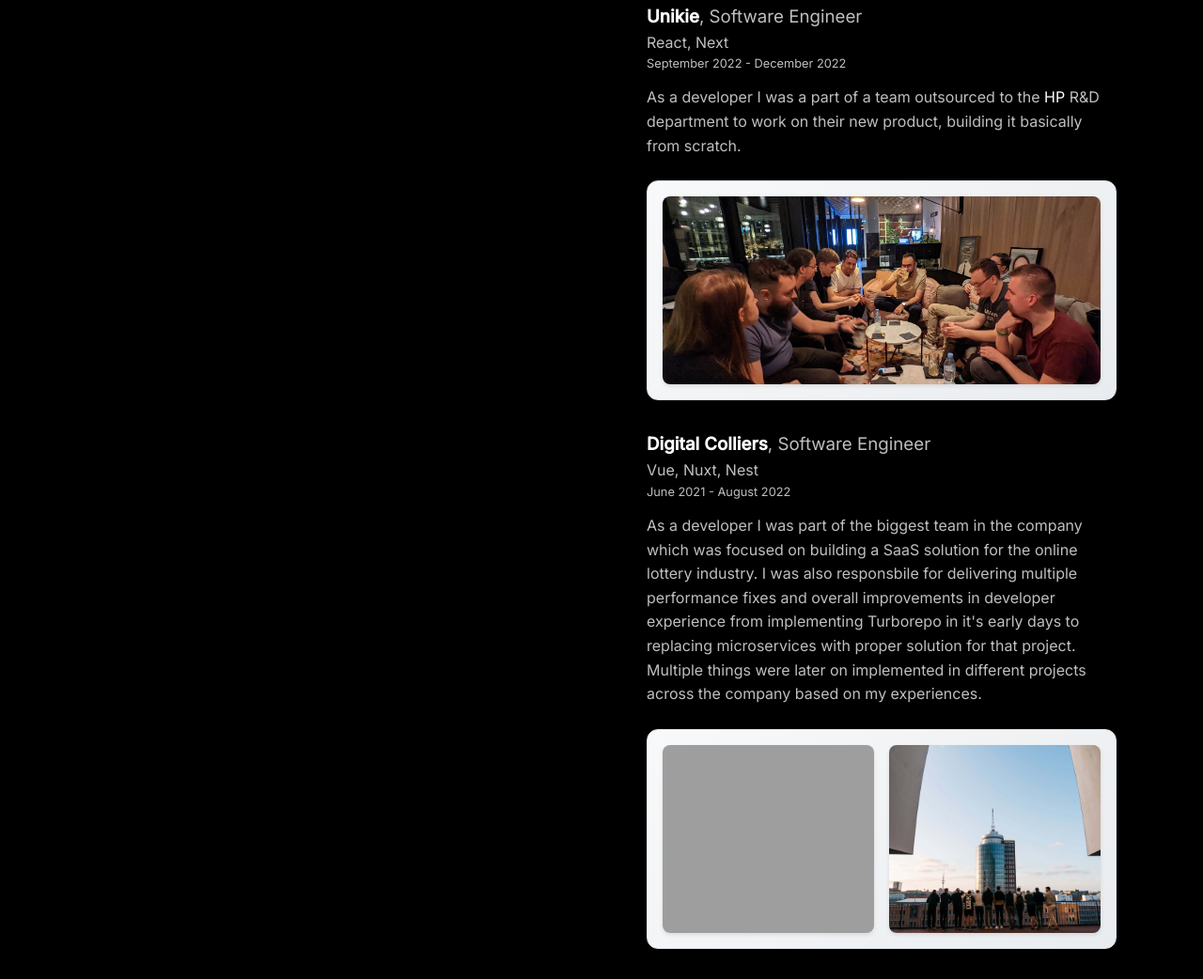
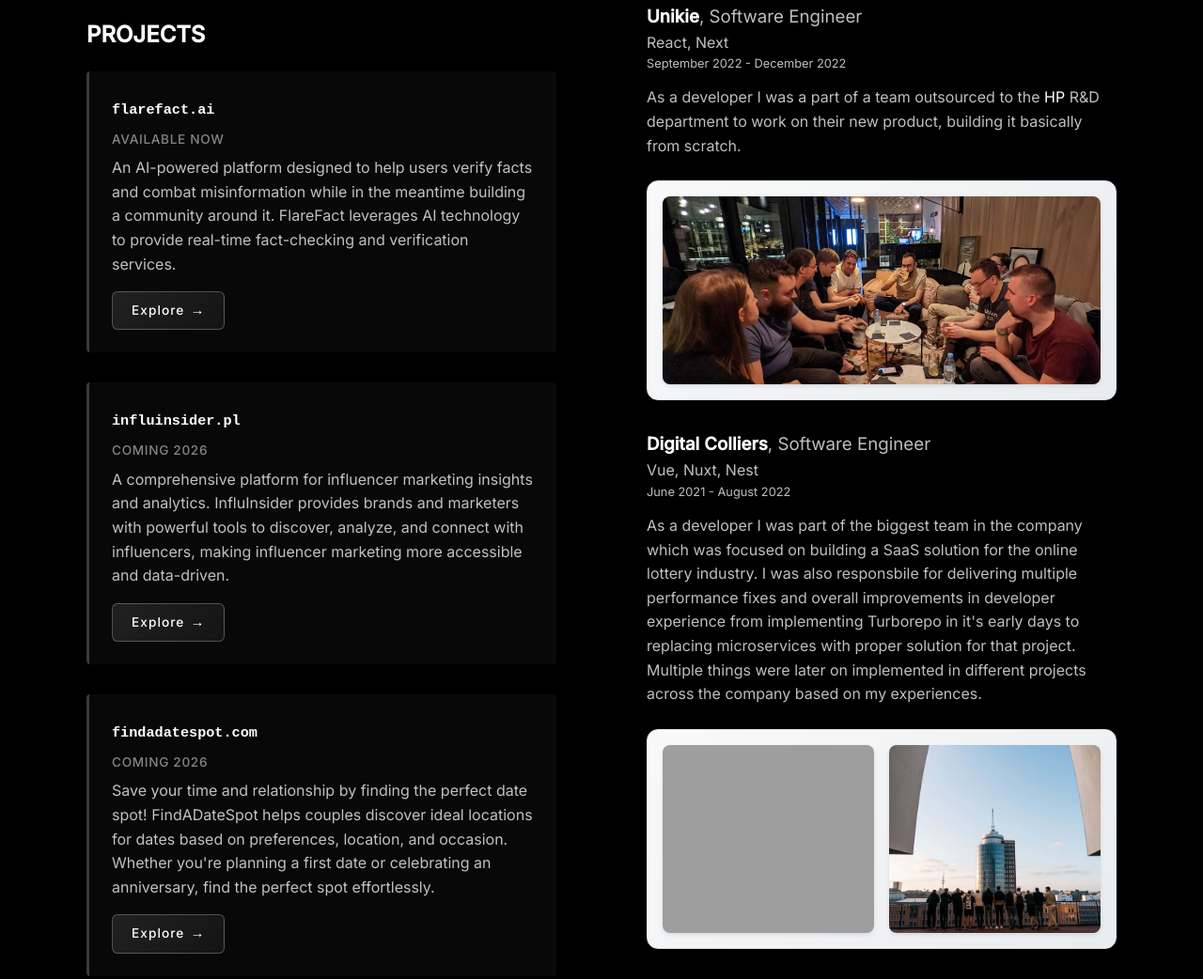
Before and after one commit to SerekKiri/kiri.dev, an Astro site in the folder astro/: page / in a window 1280 px wide. Shown: the part 1964-3006 px from the top of the page at 94% size. Built offline with nearby package versions, Linux system fonts and the light colour scheme; Astro itself is replaced by a stand-in of ours; grey boxes are pictures that could not be loaded.

Commit message:
Add Projects component to showcase project details and integrate into Skills component

```diff
--- /dev/null
+++ b/astro/src/components/Projects.astro
@@ -0,0 +1,204 @@
+---
+
+---
+
+<div class="projects">
+  <h2>PROJECTS</h2>
+
+  <section class="project-item">
+    <h3>
+      <a href="https://flarefact.ai/" target="_blank"><b>flarefact.ai</b></a>
+    </h3>
+    <p class="project-status">Available Now</p>
+    <p>
+      An AI-powered platform designed to help users verify facts and combat
+      misinformation while in the meantime building a community around it.
+      FlareFact leverages AI technology to provide real-time fact-checking and
+      verification services.
+    </p>
+    <a href="https://flarefact.ai/" target="_blank" class="visit-btn"
+      >Explore <span class="arrow">→</span></a
+    >
+  </section>
+
+  <section class="project-item">
+    <h3>
+      <a href="https://influinsider.pl/" target="_blank"
+        ><b>influinsider.pl</b></a
+      >
+    </h3>
+    <p class="project-status">Coming 2026</p>
+    <p>
+      A comprehensive platform for influencer marketing insights and analytics.
+      InfluInsider provides brands and marketers with powerful tools to
+      discover, analyze, and connect with influencers, making influencer
+      marketing more accessible and data-driven.
+    </p>
+    <a href="https://influinsider.pl/" target="_blank" class="visit-btn"
+      >Explore <span class="arrow">→</span></a
+    >
+  </section>
+
+  <section class="project-item">
+    <h3>
+      <a href="https://www.findadatespot.com/" target="_blank"
+        ><b>findadatespot.com</b></a
+      >
+    </h3>
+    <p class="project-status">Coming 2026</p>
+    <p>
+      Save your time and relationship by finding the perfect date spot!
+      FindADateSpot helps couples discover ideal locations for dates based on
+      preferences, location, and occasion. Whether you're planning a first date
+      or celebrating an anniversary, find the perfect spot effortlessly.
+    </p>
+    <a href="https://www.findadatespot.com/" target="_blank" class="visit-btn"
+      >Explore <span class="arrow">→</span></a
+    >
+  </section>
+</div>
+
+<style>
+  .projects {
+    margin: 48px 0 0 0;
+    width: 100%;
+  }
+
+  h2 {
+    margin-top: 0;
+  }
+
+  h3 {
+    margin: 0;
+  }
+
+  .project-item {
+    margin-bottom: 32px;
+    width: 100%;
+    padding: 24px;
+    background: rgba(255, 255, 255, 0.03);
+    border-left: 3px solid rgba(255, 255, 255, 0.2);
+    border-radius: 4px;
+    transition: all 0.3s ease;
+  }
+
+  .project-item:hover {
+    background: rgba(255, 255, 255, 0.05);
+    border-left-color: rgba(255, 255, 255, 0.4);
+    transform: translateX(4px);
+  }
+
+  .project-item h3 {
+    margin-bottom: 8px;
+  }
+
+  .project-item h3 a {
+    color: white;
+    text-decoration: none;
+    transition: opacity 0.2s ease;
+    font-family: monospace;
+    font-weight: normal;
+  }
+
+  .project-item h3 a:hover {
+    opacity: 0.8;
+  }
+
+  .project-status {
+    font-size: 0.85em;
+    color: rgba(255, 255, 255, 0.5);
+    margin: 0.25em 0 1em 0;
+    font-weight: 500;
+    text-transform: uppercase;
+    letter-spacing: 0.05em;
+  }
+
+  .project-item p {
+    margin: 0 0 0.5em;
+    line-height: 1.6;
+  }
+
+  .project-item p:last-child {
+    margin-bottom: 0;
+  }
+
+  .visit-btn {
+    display: inline-flex;
+    align-items: center;
+    gap: 6px;
+    margin-top: 8px;
+    padding: 8px 20px;
+    background: linear-gradient(
+      135deg,
+      rgba(255, 255, 255, 0.1) 0%,
+      rgba(255, 255, 255, 0.05) 100%
+    );
+    border: 1px solid rgba(255, 255, 255, 0.25);
+    border-radius: 6px;
+    color: white;
+    text-decoration: none;
+    font-size: 0.85em;
+    font-weight: 500;
+    letter-spacing: 0.08em;
+    transition: all 0.3s cubic-bezier(0.4, 0, 0.2, 1);
+    cursor: pointer;
+    position: relative;
+    overflow: hidden;
+  }
+
+  .visit-btn::before {
+    content: "";
+    position: absolute;
+    top: 0;
+    left: -100%;
+    width: 100%;
+    height: 100%;
+    background: linear-gradient(
+      90deg,
+      transparent,
+      rgba(255, 255, 255, 0.1),
+      transparent
+    );
+    transition: left 0.5s ease;
+  }
+
+  .visit-btn:hover::before {
+    left: 100%;
+  }
+
+  .visit-btn:hover {
+    background: linear-gradient(
+      135deg,
+      rgba(255, 255, 255, 0.15) 0%,
+      rgba(255, 255, 255, 0.1) 100%
+    );
+    border-color: rgba(255, 255, 255, 0.4);
+    transform: translateY(-2px);
+    box-shadow: 0 4px 12px rgba(0, 0, 0, 0.2);
+  }
+
+  .visit-btn:active {
+    transform: translateY(0);
+  }
+
+  .arrow {
+    display: inline-block;
+    transition: transform 0.3s cubic-bezier(0.4, 0, 0.2, 1);
+    font-size: 1.1em;
+  }
+
+  .visit-btn:hover .arrow {
+    transform: translateX(4px);
+  }
+
+  @media (max-width: 800px) {
+    .projects {
+      margin: 0;
+    }
+
+    .project-item {
+      padding: 16px;
+      margin-bottom: 24px;
+    }
+  }
+</style>
--- a/astro/src/components/Skills.astro
+++ b/astro/src/components/Skills.astro
@@ -12,6 +12,7 @@ import story9 from "../images/story/Story-9.jpg"
 import story10 from "../images/story/Story-10.jpg"
 import story11 from "../images/story/Story-11.jpg"
 import story12 from "../images/story/Story-12.jpeg"
+import Projects from "./Projects.astro"
 ---
 
 <article>
@@ -189,6 +190,8 @@ import story12 from "../images/story/Story-12.jpeg"
   </div>
 
   <button id="showMoreBtn" class="show-more-btn">Show More Stories</button>
+
+  <Projects />
 </article>
 
 <style>
```
